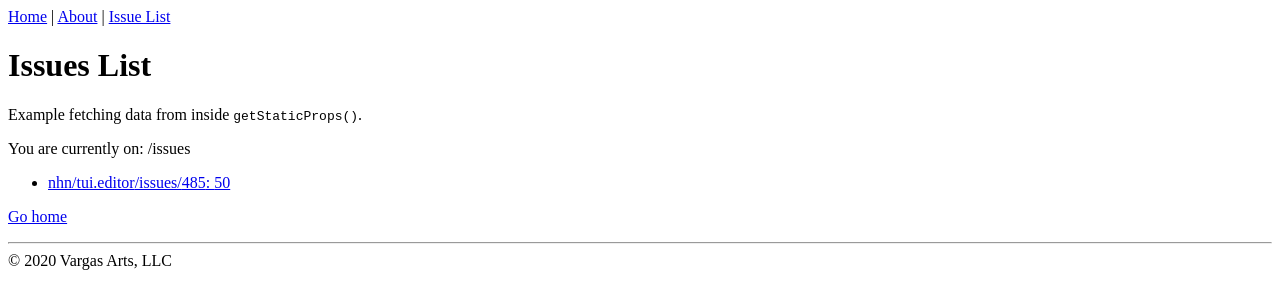
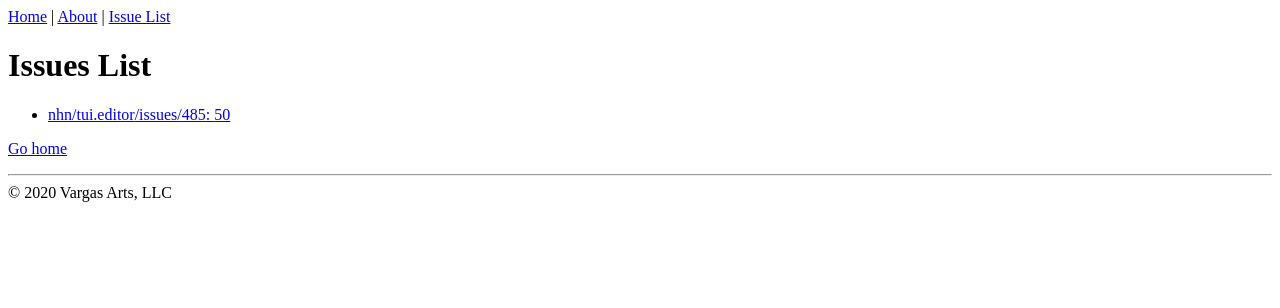
Before and after one commit to dvargas92495/floss, a Next.js app: page /issues in a window 1280 px wide. Shown: the top 308 px of the page. Built offline with nearby package versions, Linux system fonts and the light colour scheme.

Commit message:
next export

```diff
--- a/package.json
+++ b/package.json
@@ -3,7 +3,8 @@
   "version": "1.0.0",
   "scripts": {
     "dev": "next",
-    "build": "next build",
+    "prebuild": "next build",
+    "build": "next export",
     "start": "next start",
     "type-check": "tsc"
   },
--- a/pages/issues/index.tsx
+++ b/pages/issues/index.tsx
@@ -13,10 +13,6 @@ type Props = {
 const WithStaticProps = ({ items }: Props) => (
   <Layout title="Issues List | Floss">
     <h1>Issues List</h1>
-    <p>
-      Example fetching data from inside <code>getStaticProps()</code>.
-    </p>
-    <p>You are currently on: /issues</p>
     <List items={items} />
     <p>
       <Link href="/">
```
